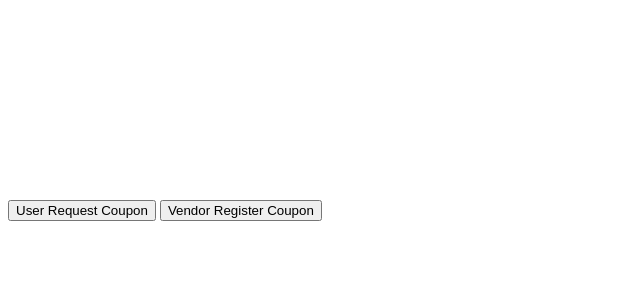
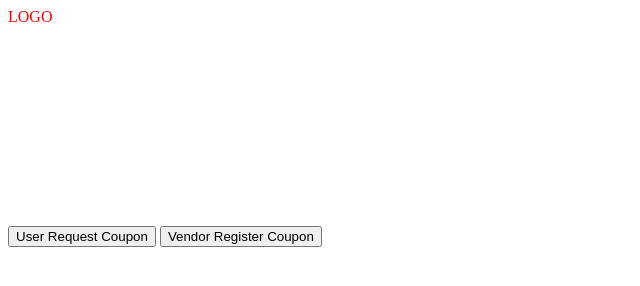
Before and after one commit to Telexine/BlockChain-API-Js, a website: page index.html in a window 1280 px wide. Shown: the whole page, without its empty margins (0-640 px from the left). Drawn offline with Linux system fonts and the light colour scheme.

Commit message:
เพิ่ม logo

```diff
--- a/index.html
+++ b/index.html
@@ -4,7 +4,7 @@
         <meta charset="utf-8"/>
  </head>
         <body>
-
+            <div style="heigh:40px;width:50;color:red"> LOGO </div>
             <div style="margin-left:auto;margin-top:200px">
             <input type="submit" value="User Request Coupon" onclick="userRequstCoupon()" />
             <input type="submit" value="Vendor Register Coupon" onclick="VendorRegisterCoupon()" />
```
